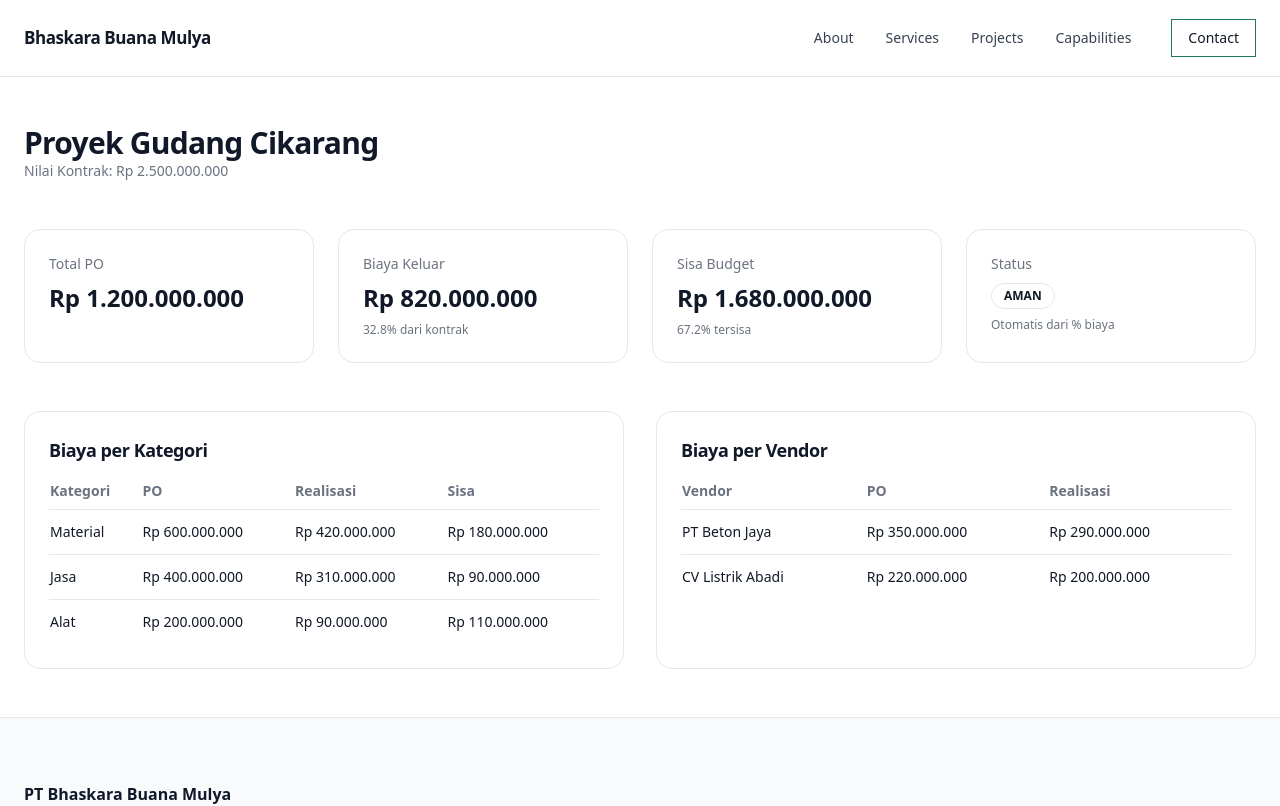
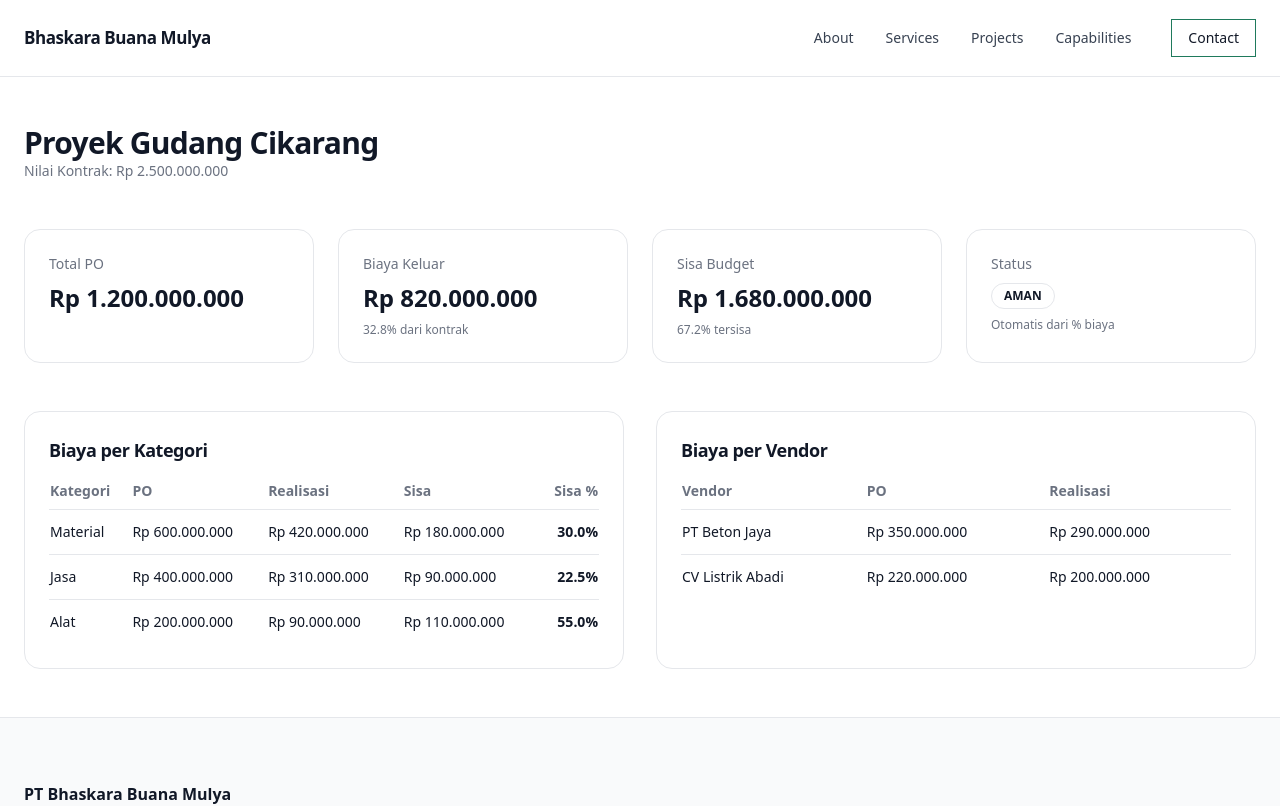
Before and after one commit to herlan-syihabudin/Bhaskara, a Next.js app: page /budget in a window 1280 px wide. Shown: the top 806 px of the page. Built offline with nearby package versions, Linux system fonts and the light colour scheme.

Commit message:
Update CostByCategory.tsx

```diff
--- a/components/dashboard/CostByCategory.tsx
+++ b/components/dashboard/CostByCategory.tsx
@@ -1,19 +1,11 @@
-type Category = {
-  name: string;
-  po: number;
-  real: number;
-};
+import { rowToneFromRemainingPct } from "@/lib/budgetEngine";
 
-export default function CostByCategory({
-  data,
-}: {
-  data: Category[];
-}) {
+type Category = { name: string; po: number; real: number };
+
+export default function CostByCategory({ data }: { data: Category[] }) {
   return (
     <div className="card p-6">
-      <h3 className="text-lg font-semibold text-gray-900">
-        Biaya per Kategori
-      </h3>
+      <h3 className="text-lg font-semibold text-gray-900">Biaya per Kategori</h3>
 
       <table className="w-full mt-4 text-sm">
         <thead>
@@ -22,20 +14,24 @@ export default function CostByCategory({
             <th className="pb-2">PO</th>
             <th className="pb-2">Realisasi</th>
             <th className="pb-2">Sisa</th>
+            <th className="pb-2 text-right">Sisa %</th>
           </tr>
         </thead>
 
         <tbody>
           {data.map((row) => {
             const sisa = row.po - row.real;
+            const sisaPct = row.po > 0 ? (sisa / row.po) * 100 : 0;
+            const tone = rowToneFromRemainingPct(sisaPct);
 
             return (
               <tr key={row.name} className="border-b last:border-none">
                 <td className="py-3">{row.name}</td>
                 <td className="py-3">Rp {row.po.toLocaleString("id-ID")}</td>
                 <td className="py-3">Rp {row.real.toLocaleString("id-ID")}</td>
-                <td className="py-3 font-medium">
-                  Rp {sisa.toLocaleString("id-ID")}
+                <td className="py-3 font-medium">Rp {sisa.toLocaleString("id-ID")}</td>
+                <td className={`py-3 text-right font-semibold ${tone}`}>
+                  {sisaPct.toFixed(1)}%
                 </td>
               </tr>
             );
```
